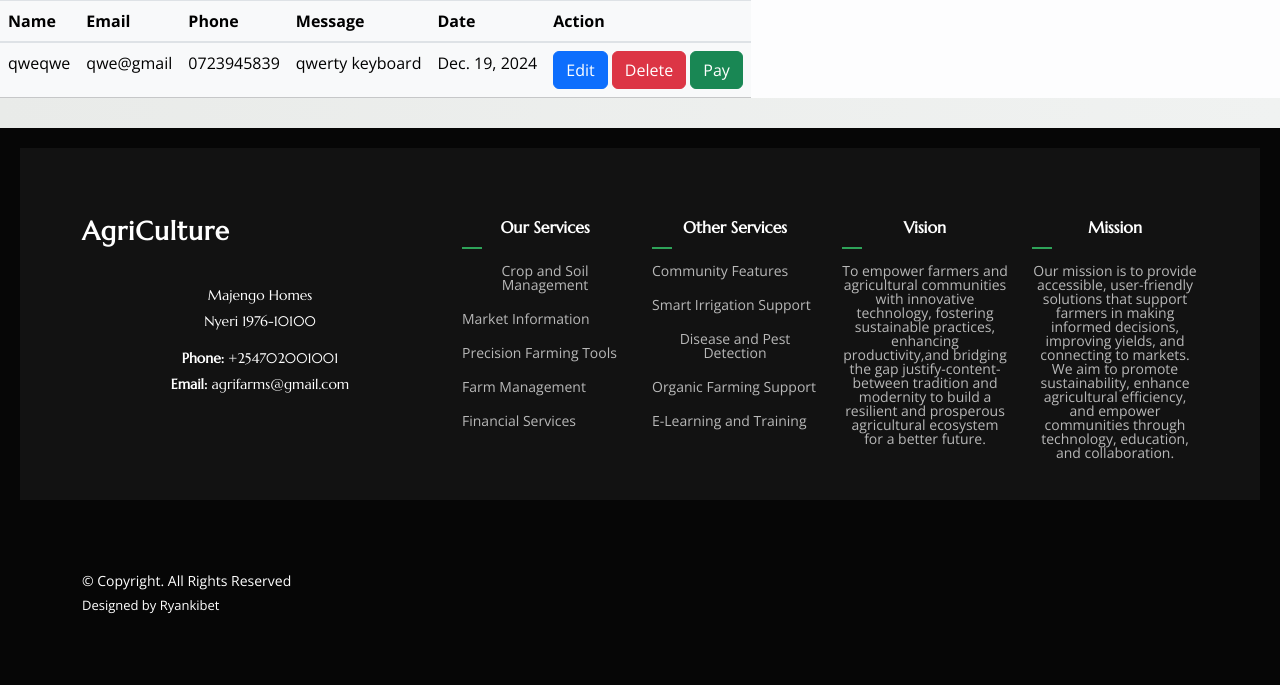
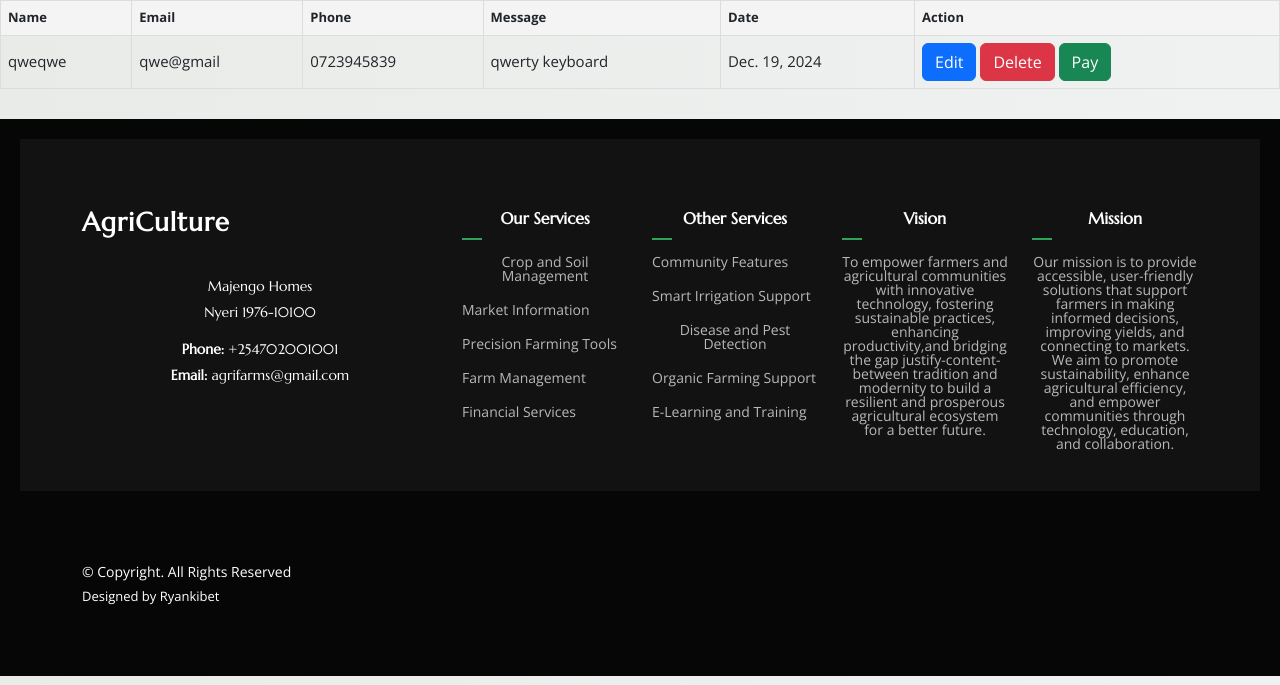
Before and after one commit to Ryankibet/Final_Project, a Django app: page /show_appointments/ in a window 1280 px wide. Shown: the part 100-785 px from the top of the page. Run offline with Django 4.2, Linux system fonts and the light colour scheme; a user stored in the database is signed in; data comes from the database, SQL or seed files in the repository; both versions use the stored data as it was after the commit; parts of the project's set-up code (start-up, migrations or seed data) failed here and were passed over; some libraries are stand-ins or nearby versions.

Commit message:
updated the file

```diff
--- a/Templates/show_appointments.html
+++ b/Templates/show_appointments.html
@@ -2,8 +2,27 @@
 {%load static%}
 {% block title%} Show Appointments {%endblock%}
 {%block content%}
-<table class="table table-light table-responsive" >
+<table >
 <thead>
+    <style>
+        table {
+            width: 100%; /* Adjust the width of the table */
+            border-collapse: collapse;
+            font-size: 15px; /* Increase font size */
+        }
+        th, td {
+            border: 1px solid #ddd; /* Add borders to table cells */
+            padding: 7px; /* Add padding for better spacing */
+            text-align: left;
+        }
+        th {
+            background-color: #f4f4f4; /* Light background for header */
+            font-size: 13px; /* Slightly larger font for headers */
+        }
+        tr:hover {
+            background-color: #f1f1f1; /* Highlight row on hover */
+        }
+    </style>
     <tr>
         <th>Name</th>
         <th>Email</th>
```
Also changed, not shown: accounts/credentials.py (deleted), db.sqlite3.
